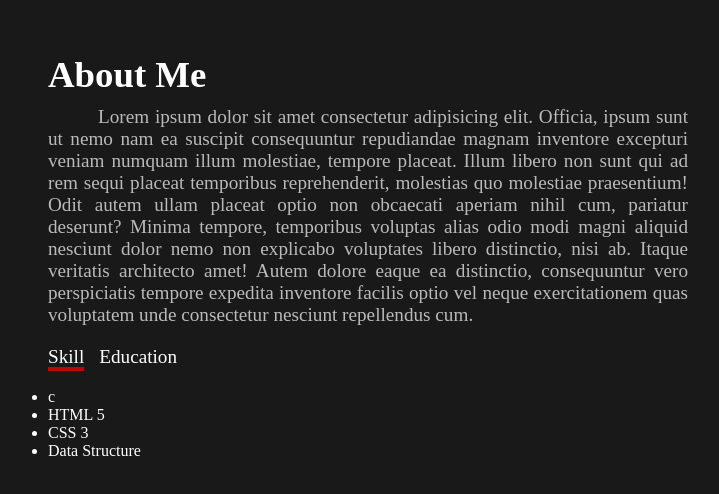
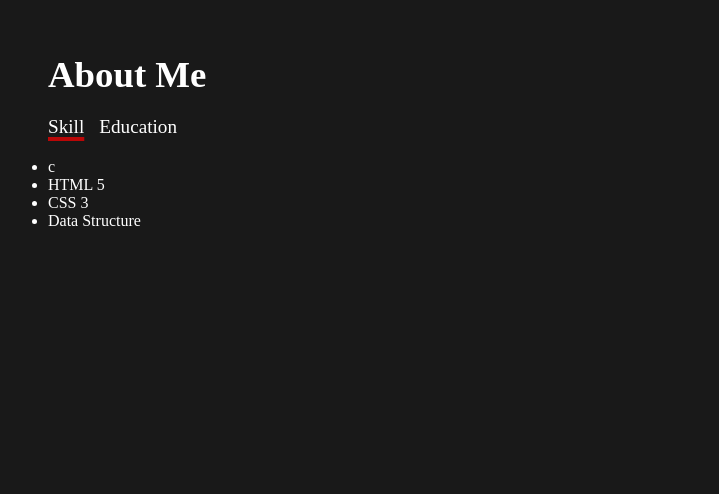
Before and after one commit to MuniyarajBalamurugan/rough, a plain HTML site: page index.html in a window 1280 px wide. Shown: the part 797-1291 px from the top of the page, without its empty margins (464-1183 px from the left). Drawn offline with nearby package versions, Linux system fonts and the light colour scheme.

Commit message:
deletion

```diff
--- a/index.html
+++ b/index.html
@@ -45,7 +45,6 @@
         <div class="content">
             <div class="abouttext">
                 <h1>About Me</h1>
-                <p>Lorem ipsum dolor sit amet consectetur adipisicing elit. Officia, ipsum sunt ut nemo nam ea suscipit consequuntur repudiandae magnam inventore excepturi veniam numquam illum molestiae, tempore placeat. Illum libero non sunt qui ad rem sequi placeat temporibus reprehenderit, molestias quo molestiae praesentium! Odit autem ullam placeat optio non obcaecati aperiam nihil cum, pariatur deserunt? Minima tempore, temporibus voluptas alias odio modi magni aliquid nesciunt dolor nemo non explicabo voluptates libero distinctio, nisi ab. Itaque veritatis architecto amet! Autem dolore eaque ea distinctio, consequuntur vero perspiciatis tempore expedita inventore facilis optio vel neque exercitationem quas voluptatem unde consectetur nesciunt repellendus cum.</p>
 
             </div>
              <div class="skilllink">
```
